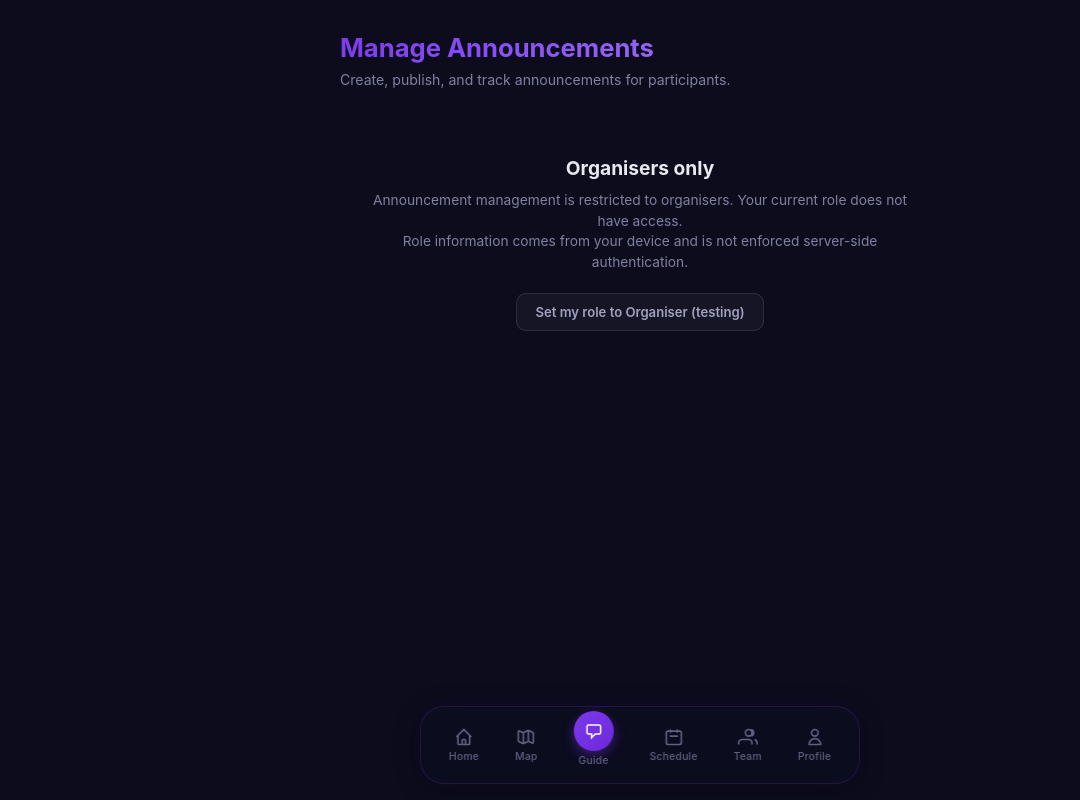
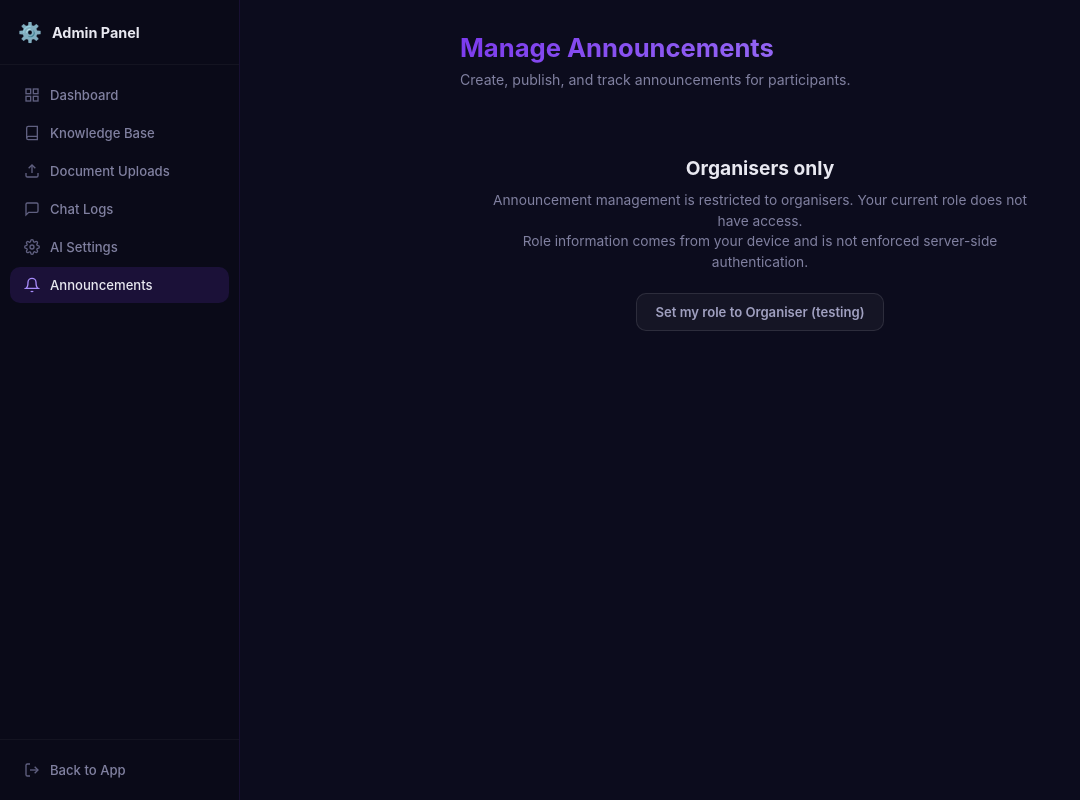
Before and after one commit to Alfonsoapps/FYP-AI-Concierge-IOAI-2026, a FastAPI app: page /admin/announcements in a window 1280 px wide. Shown: the whole page, without its empty margins (0-1080 px from the left). Run offline with FastAPI, Linux system fonts and the light colour scheme.

Commit message:
Added admin sidebar navigation

```diff
--- a/app/main.py
+++ b/app/main.py
@@ -142,7 +142,7 @@ async def announcements_page(request: Request):
 async def admin_announcements_page(request: Request):
     """Organiser announcement management console."""
     return templates.TemplateResponse(
-        request, "admin_announcements.html", {"request": request, "active_page": "announcements"}
+        request, "admin_announcements.html", {"request": request, "active_page": "announcements", "active_admin": "announcements"}
     )
 
 
--- /dev/null
+++ b/static/css/admin.css
@@ -0,0 +1,132 @@
+/* ============================================================
+   Admin Panel - Sidebar Navigation
+   ============================================================ */
+
+.admin-layout {
+    display: flex;
+    min-height: 100vh;
+}
+
+.admin-sidebar {
+    width: 240px;
+    min-height: 100vh;
+    background: #0a0a18;
+    border-right: 1px solid rgba(124, 58, 237, 0.12);
+    display: flex;
+    flex-direction: column;
+    flex-shrink: 0;
+    position: fixed;
+    top: 0;
+    left: 0;
+    bottom: 0;
+    z-index: 100;
+}
+
+.sidebar-header {
+    padding: 20px 18px;
+    border-bottom: 1px solid rgba(255, 255, 255, 0.04);
+}
+
+.sidebar-brand {
+    display: flex;
+    align-items: center;
+    gap: 10px;
+}
+
+.sidebar-brand-icon {
+    font-size: 1.2rem;
+}
+
+.sidebar-brand-text {
+    font-size: 0.9rem;
+    font-weight: 700;
+    color: #e8e8f0;
+}
+
+.sidebar-nav {
+    flex: 1;
+    padding: 12px 10px;
+    display: flex;
+    flex-direction: column;
+    gap: 2px;
+}
+
+.sidebar-item {
+    display: flex;
+    align-items: center;
+    gap: 10px;
+    padding: 10px 14px;
+    border-radius: 10px;
+    text-decoration: none;
+    color: #7070908;
+    font-size: 0.82rem;
+    font-weight: 500;
+    transition: all 0.2s ease;
+    color: #8080a0;
+}
+
+.sidebar-item svg {
+    width: 16px;
+    height: 16px;
+    stroke: #606080;
+    flex-shrink: 0;
+    transition: stroke 0.2s ease;
+}
+
+.sidebar-item:hover {
+    background: rgba(124, 58, 237, 0.08);
+    color: #a78bfa;
+}
+
+.sidebar-item:hover svg {
+    stroke: #a78bfa;
+}
+
+.sidebar-item.active {
+    background: rgba(124, 58, 237, 0.15);
+    color: #e8e8f0;
+}
+
+.sidebar-item.active svg {
+    stroke: #a78bfa;
+}
+
+.sidebar-footer {
+    padding: 12px 10px;
+    border-top: 1px solid rgba(255, 255, 255, 0.04);
+}
+
+/* Main content area when sidebar is present */
+.admin-main {
+    margin-left: 240px;
+    flex: 1;
+    padding: 32px 32px 60px;
+    min-height: 100vh;
+}
+
+/* Responsive */
+@media (max-width: 768px) {
+    .admin-sidebar {
+        width: 60px;
+    }
+
+    .sidebar-brand-text,
+    .sidebar-item span {
+        display: none;
+    }
+
+    .sidebar-header {
+        padding: 16px 12px;
+        text-align: center;
+    }
+
+    .sidebar-item {
+        justify-content: center;
+        padding: 12px;
+    }
+
+    .admin-main {
+        margin-left: 60px;
+        padding: 24px 16px 60px;
+    }
+}
--- a/templates/admin_announcements.html
+++ b/templates/admin_announcements.html
@@ -5,12 +5,13 @@
     <meta name="viewport" content="width=device-width, initial-scale=1.0">
     <title>Manage Announcements - IOAI 2027</title>
     <link rel="stylesheet" href="/static/css/navbar.css">
+    <link rel="stylesheet" href="/static/css/admin.css">
     <style>
         * { margin: 0; padding: 0; box-sizing: border-box; }
         body {
             font-family: 'Inter', 'Segoe UI', system-ui, sans-serif;
             background: #0c0c1d; color: #e8e8f0; min-height: 100vh;
-            -webkit-font-smoothing: antialiased; padding: 32px 24px 100px;
+            -webkit-font-smoothing: antialiased;
         }
         .wrap { max-width: 600px; margin: 0 auto; }
         .page-header { margin-bottom: 20px; }
@@ -88,7 +89,10 @@
     </style>
 </head>
 <body>
-    <div class="wrap" id="wrap">
+    <div class="admin-layout">
+        {% include 'partials/admin_sidebar.html' %}
+        <div class="admin-main">
+            <div class="wrap" id="wrap">
         <div class="page-header">
             <h1>Manage Announcements</h1>
             <p>Create, publish, and track announcements for participants.</p>
@@ -183,8 +187,8 @@
             </div>
         </div>
     </div>
-
-    {% include 'partials/navbar.html' %}
+        </div><!-- /admin-main -->
+    </div><!-- /admin-layout -->
 
     <script>
         const role = localStorage.getItem('participant_role') || '';
--- /dev/null
+++ b/templates/partials/admin_sidebar.html
@@ -0,0 +1,41 @@
+<!-- Admin Sidebar Navigation -->
+<aside class="admin-sidebar" id="admin-sidebar">
+    <div class="sidebar-header">
+        <div class="sidebar-brand">
+            <span class="sidebar-brand-icon">⚙️</span>
+            <span class="sidebar-brand-text">Admin Panel</span>
+        </div>
+    </div>
+    <nav class="sidebar-nav">
+        <a href="/admin/dashboard" class="sidebar-item {{ 'active' if active_admin == 'dashboard' else '' }}">
+            <svg viewBox="0 0 24 24" fill="none" stroke="currentColor" stroke-width="2"><rect x="3" y="3" width="7" height="7"/><rect x="14" y="3" width="7" height="7"/><rect x="3" y="14" width="7" height="7"/><rect x="14" y="14" width="7" height="7"/></svg>
+            <span>Dashboard</span>
+        </a>
+        <a href="/admin/knowledge" class="sidebar-item {{ 'active' if active_admin == 'knowledge' else '' }}">
+            <svg viewBox="0 0 24 24" fill="none" stroke="currentColor" stroke-width="2"><path d="M4 19.5A2.5 2.5 0 016.5 17H20"/><path d="M6.5 2H20v20H6.5A2.5 2.5 0 014 19.5v-15A2.5 2.5 0 016.5 2z"/></svg>
+            <span>Knowledge Base</span>
+        </a>
+        <a href="/admin/uploads" class="sidebar-item {{ 'active' if active_admin == 'uploads' else '' }}">
+            <svg viewBox="0 0 24 24" fill="none" stroke="currentColor" stroke-width="2"><path d="M21 15v4a2 2 0 01-2 2H5a2 2 0 01-2-2v-4"/><polyline points="17 8 12 3 7 8"/><line x1="12" y1="3" x2="12" y2="15"/></svg>
+            <span>Document Uploads</span>
+        </a>
+        <a href="/admin/chat-logs" class="sidebar-item {{ 'active' if active_admin == 'chat-logs' else '' }}">
+            <svg viewBox="0 0 24 24" fill="none" stroke="currentColor" stroke-width="2"><path d="M21 15a2 2 0 01-2 2H7l-4 4V5a2 2 0 012-2h14a2 2 0 012 2z"/></svg>
+            <span>Chat Logs</span>
+        </a>
+        <a href="/admin/ai-settings" class="sidebar-item {{ 'active' if active_admin == 'ai-settings' else '' }}">
+            <svg viewBox="0 0 24 24" fill="none" stroke="currentColor" stroke-width="2"><circle cx="12" cy="12" r="3"/><path d="M19.4 15a1.65 1.65 0 00.33 1.82l.06.06a2 2 0 010 2.83 2 2 0 01-2.83 0l-.06-.06a1.65 1.65 0 00-1.82-.33 1.65 1.65 0 00-1 1.51V21a2 2 0 01-2 2 2 2 0 01-2-2v-.09A1.65 1.65 0 009 19.4a1.65 1.65 0 00-1.82.33l-.06.06a2 2 0 01-2.83 0 2 2 0 010-2.83l.06-.06A1.65 1.65 0 004.68 15a1.65 1.65 0 00-1.51-1H3a2 2 0 01-2-2 2 2 0 012-2h.09A1.65 1.65 0 004.6 9a1.65 1.65 0 00-.33-1.82l-.06-.06a2 2 0 010-2.83 2 2 0 012.83 0l.06.06A1.65 1.65 0 009 4.68a1.65 1.65 0 001-1.51V3a2 2 0 012-2 2 2 0 012 2v.09a1.65 1.65 0 001 1.51 1.65 1.65 0 001.82-.33l.06-.06a2 2 0 012.83 0 2 2 0 010 2.83l-.06.06A1.65 1.65 0 0019.4 9a1.65 1.65 0 001.51 1H21a2 2 0 012 2 2 2 0 01-2 2h-.09a1.65 1.65 0 00-1.51 1z"/></svg>
+            <span>AI Settings</span>
+        </a>
+        <a href="/admin/announcements" class="sidebar-item {{ 'active' if active_admin == 'announcements' else '' }}">
+            <svg viewBox="0 0 24 24" fill="none" stroke="currentColor" stroke-width="2"><path d="M18 8A6 6 0 006 8c0 7-3 9-3 9h18s-3-2-3-9"/><path d="M13.73 21a2 2 0 01-3.46 0"/></svg>
+            <span>Announcements</span>
+        </a>
+    </nav>
+    <div class="sidebar-footer">
+        <a href="/" class="sidebar-item">
+            <svg viewBox="0 0 24 24" fill="none" stroke="currentColor" stroke-width="2"><path d="M9 21H5a2 2 0 01-2-2V5a2 2 0 012-2h4"/><polyline points="16 17 21 12 16 7"/><line x1="21" y1="12" x2="9" y2="12"/></svg>
+            <span>Back to App</span>
+        </a>
+    </div>
+</aside>
```
